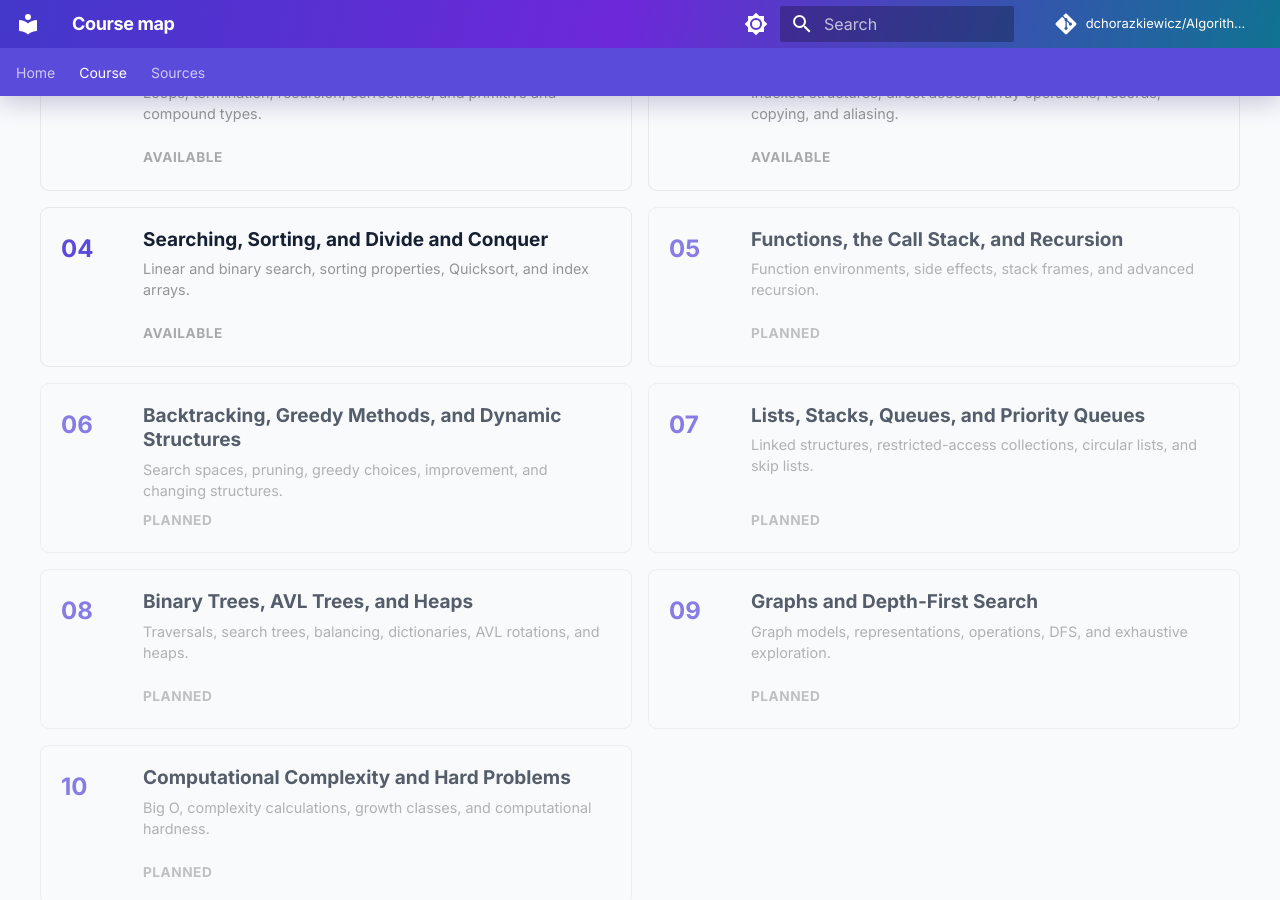
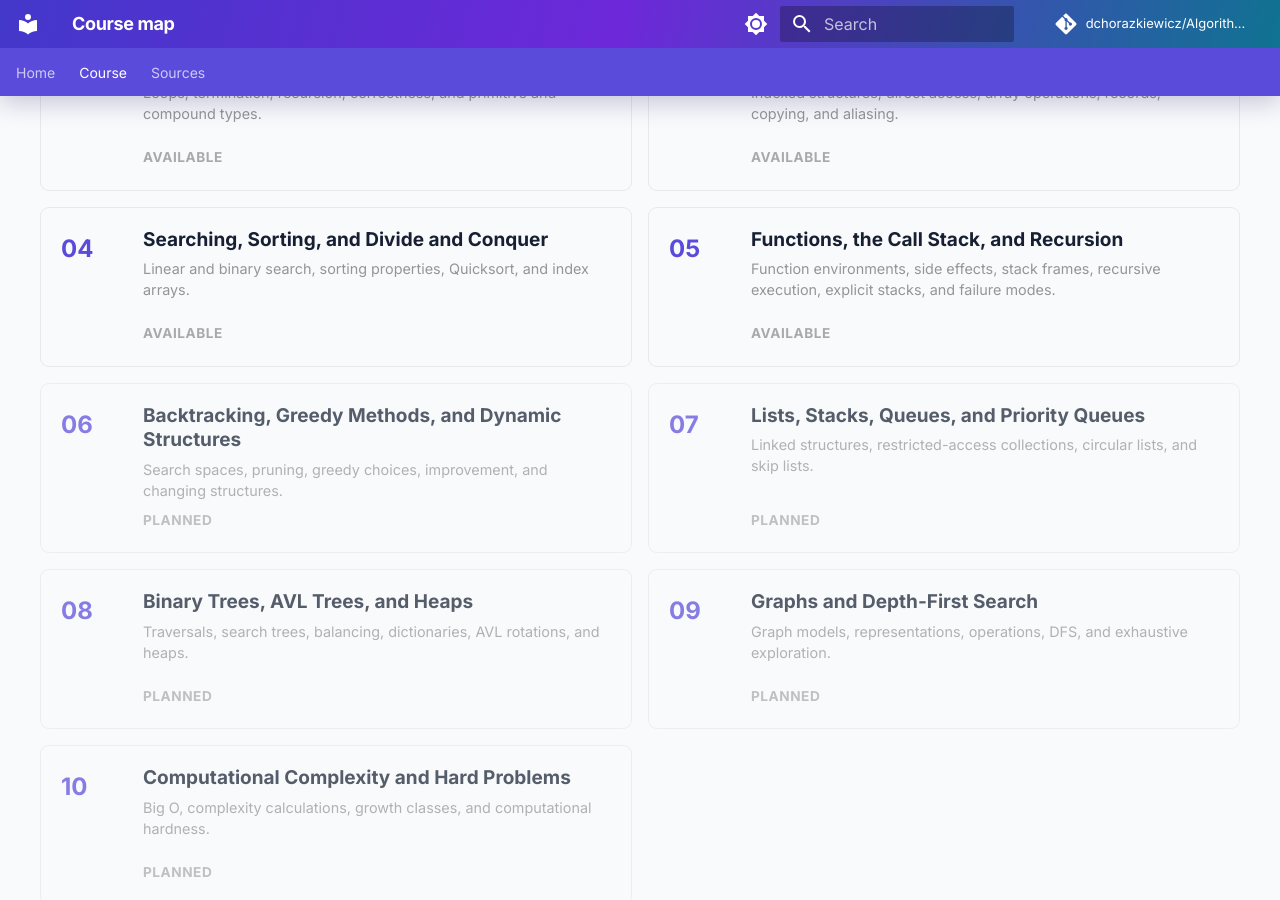
Before and after one commit to dchorazkiewicz/Algorithms_and_Complexity, an MkDocs documentation site: the page built from docs/course/index.md, in a window 1280 px wide and 900 px high, scrolled down 504 px. Built offline with MkDocs 1.6.1 and Material for MkDocs 9.7.7, drawn with Linux system fonts in a browser that asks for light colours; comment, search, counter and statistics services are not loaded.

Commit message:
Mark Module 05 available on course dashboard

```diff
--- a/docs/course/index.md
+++ b/docs/course/index.md
@@ -54,14 +54,14 @@ Choose a module from the dashboard. The course map is the only page that shows t
     </span>
   </a>
 
-  <div class="module-tile module-tile--planned">
+  <a class="module-tile module-tile--available" href="05-functions-call-stack-and-recursion/">
     <span class="module-tile__number">05</span>
     <span class="module-tile__body">
       <strong>Functions, the Call Stack, and Recursion</strong>
-      <small>Function environments, side effects, stack frames, and advanced recursion.</small>
-      <em>Planned</em>
+      <small>Function environments, side effects, stack frames, recursive execution, explicit stacks, and failure modes.</small>
+      <em>Available</em>
     </span>
-  </div>
+  </a>
 
   <div class="module-tile module-tile--planned">
     <span class="module-tile__number">06</span>
```
